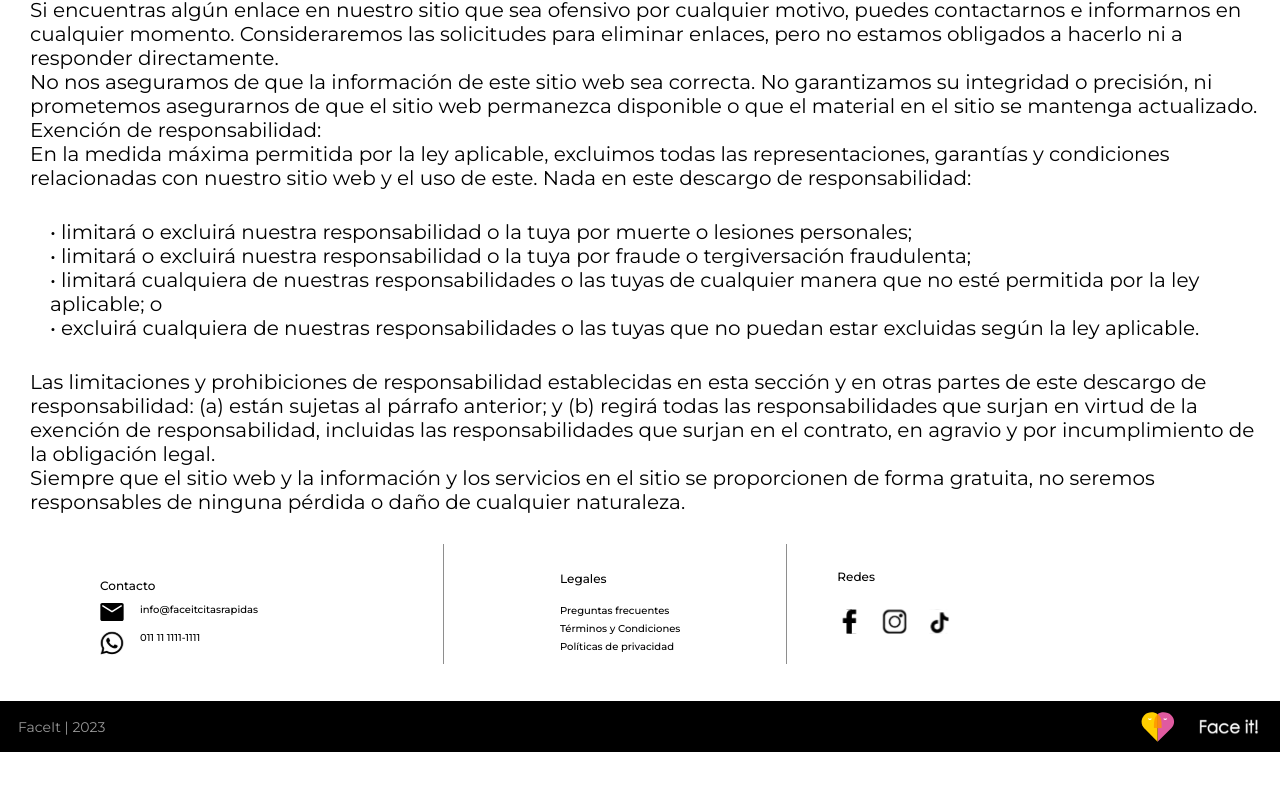
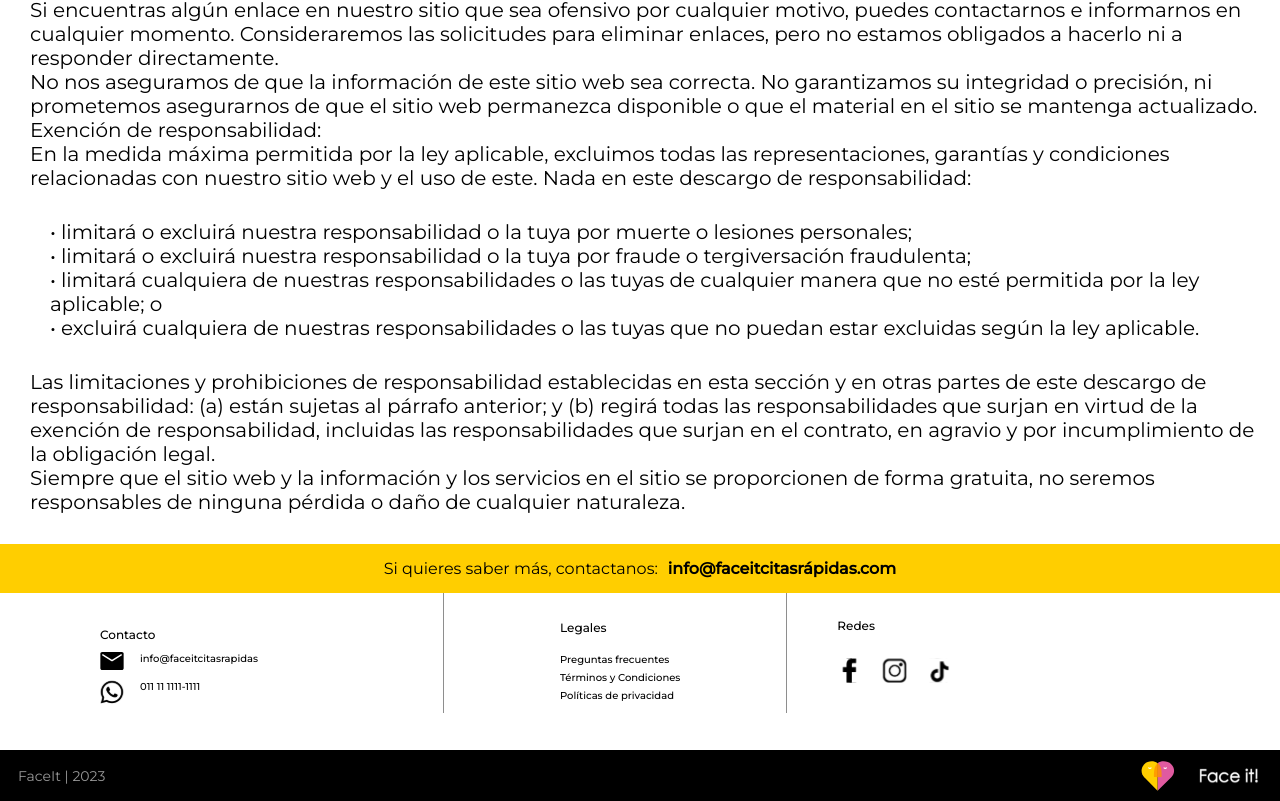
Before and after one commit to germankern/Face-It, a Next.js app: page /terms in a window 1280 px wide. Shown: the part 2952-3753 px from the top of the page. Before the commit the page ends 3704 px from the top, so only its background shows below. Built offline with nearby package versions, Linux system fonts and the light colour scheme.

Commit message:
Completed Terms

```diff
--- /dev/null
+++ b/src/components/BlockStyle/BlockStyle.jsx
@@ -0,0 +1,12 @@
+import styles from "./style.module.css";
+
+const BlockStyle = (props) => {
+  return (
+    <div className={styles.containerBlockStyle}>
+      <p>{props.parrafo}</p>
+      <b>{props.email}</b>
+    </div>
+  );
+};
+
+export default BlockStyle;
--- /dev/null
+++ b/src/components/BlockStyle/style.module.css
@@ -0,0 +1,15 @@
+.containerBlockStyle {
+  background-color: rgba(255, 206, 0, 1);
+  padding: 15px;
+  text-align: center;
+}
+
+@media (min-width: 768px) {
+  .containerBlockStyle {
+    display: flex;
+    justify-content: center;
+  }
+  .containerBlockStyle p {
+    margin-right: 10px;
+  }
+}
--- a/src/pages/terms/index.jsx
+++ b/src/pages/terms/index.jsx
@@ -1,3 +1,4 @@
+import BlockStyle from "@/components/BlockStyle/BlockStyle";
 import TextSection from "@/components/TextSection/TextSection";
 import styles from "./style.module.css";
 
@@ -113,18 +114,19 @@ const alltext = [
 
 const Survey = () => {
   return (
+    <>
       <div className={styles.TermsContainer}>
         <div className={styles.IntroductionContainer}>
           <h1>Terminos y Condiciones</h1>
           <p>
-          Estos términos y condiciones describen las reglas y regulaciones para
-          el uso del sitio web de Face It! Citas Rápidas, ubicado en
+            Estos términos y condiciones describen las reglas y regulaciones
+            para el uso del sitio web de Face It! Citas Rápidas, ubicado en
             https://faceitcitasrapidas.com/.
           </p>
           <p>
             Al acceder a este sitio web, asumimos que aceptas estos términos y
-          condiciones. No continúes usando Face It! Citas Rápidas si no estás de
-          acuerdo con todos los términos y condiciones establecidos en esta
+            condiciones. No continúes usando Face It! Citas Rápidas si no estás
+            de acuerdo con todos los términos y condiciones establecidos en esta
             página.
           </p>
         </div>
@@ -145,6 +147,11 @@ const Survey = () => {
           ))}
         </section>
       </div>
+      <BlockStyle
+        parrafo="Si quieres saber más, contactanos: "
+        email="info@faceitcitasrápidas.com"
+      />
+    </>
   );
 };
 
```
Lines whose indentation alone changed are shown as unchanged.
